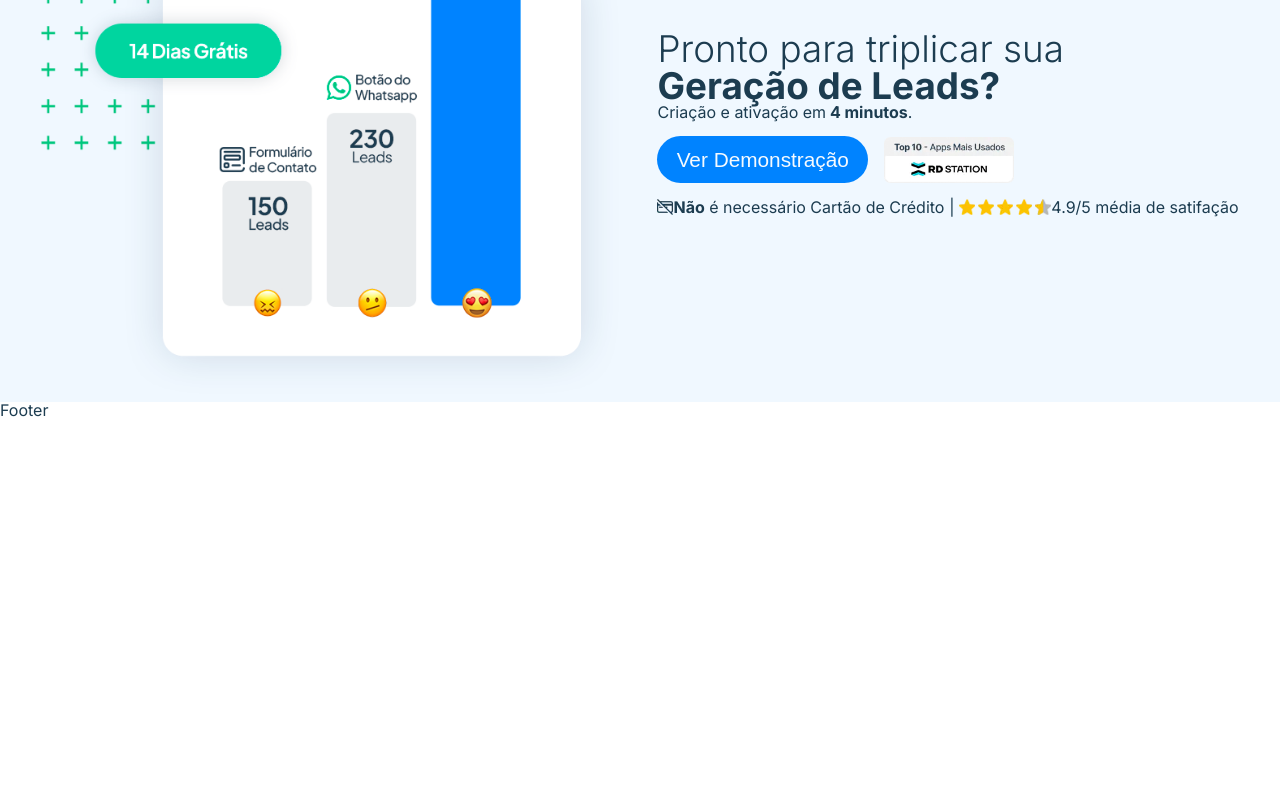
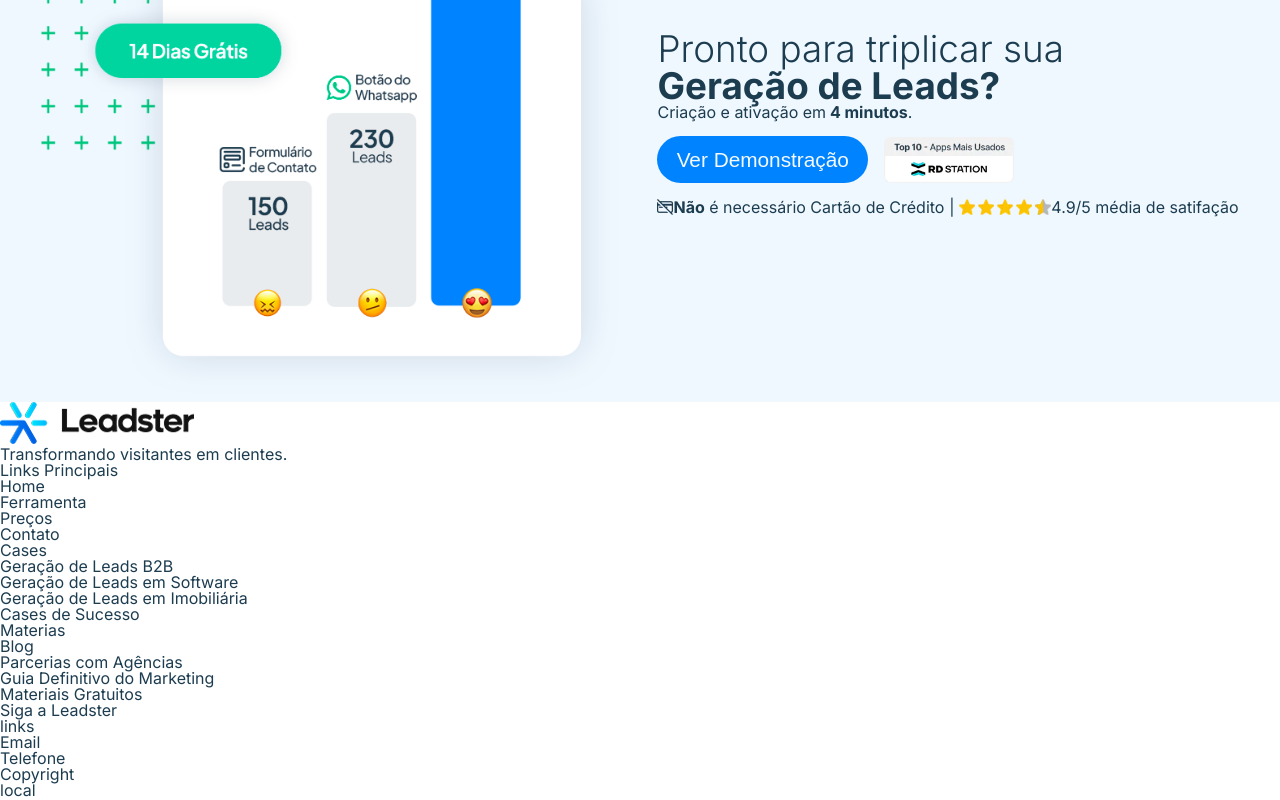
Before and after one commit to felipelamela/Teste_Leadster, a Next.js app: page / in a window 1280 px wide. Shown: the part 561-1361 px from the top of the page. Before the commit the page ends 981 px from the top, so only its background shows below. Built offline with nearby package versions, Linux system fonts and the light colour scheme.

Commit message:
Texto Footer

```diff
--- a/src/app/globals.css
+++ b/src/app/globals.css
@@ -12,7 +12,7 @@ body .buttonAtivo {
   ;
 }
 
-.buttonAtivo:hover {
+body .buttonAtivo:hover {
   color: #fff;
   cursor: pointer;
   border: solid 1px #0082FF;
--- a/src/component/Footer/Footer.tsx
+++ b/src/component/Footer/Footer.tsx
@@ -1,3 +1,57 @@
-export default function Footer(){
-  return <footer>Footer</footer>
+
+
+
+export default function Footer() {
+  return (<footer>
+    <div>
+      <img src="/img/logo.png" alt="" />
+      <p>Transformando visitantes em clientes.</p>
+    </div>
+
+    <div>
+      <div>
+        <h3>Links Principais</h3>
+        <div>
+          <p>Home</p>
+          <p>Ferramenta</p>
+          <p>Preços</p>
+          <p>Contato</p>
+        </div>
+      </div>
+      <div>
+        <h3>Cases</h3>
+        <div>
+          <p>Geração de Leads B2B</p>
+          <p>Geração de Leads em Software</p>
+          <p>Geração de Leads em Imobiliária</p>
+          <p>Cases de Sucesso</p>
+        </div>
+      </div>
+      <div>
+        <h3>Materias</h3>
+        <div>
+          <p>Blog</p>
+          <p>Parcerias com Agências</p>
+          <p>Guia Definitivo do Marketing</p>
+          <p>Materiais Gratuitos</p>
+        </div>
+      </div>
+      <div>
+        <h3>Siga a Leadster</h3>
+        <div>
+          <p>links </p>
+          <p></p>
+          <p>Email</p>
+          <p>Telefone</p>
+        </div>
+      </div>
+    </div>
+
+
+    <div>
+      <p>Copyright</p>
+      <p>local</p>
+
+    </div>
+  </footer>)
 }
```
Also changed, not shown: src/component/FooterLinks/FooterLinks.tsx (added, +9 -0 lines).
